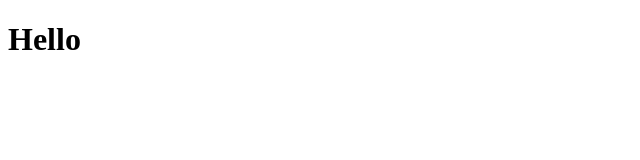
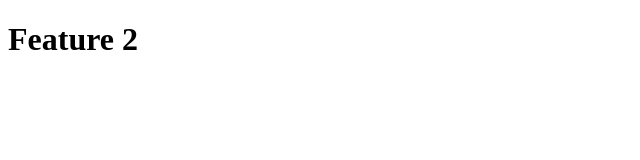
Before and after one commit to alex-sir/git-test, a plain HTML site: page index.html in a window 1280 px wide. Shown: the whole page, without its empty margins (0-640 px from the left). Drawn offline with Linux system fonts and the light colour scheme.

Commit message:
Add feature 2

```diff
--- a/index.html
+++ b/index.html
@@ -7,6 +7,6 @@
     <title>Git Test</title>
 </head>
 <body>
-    <h1>Hello</h1>
+    <h1>Feature 2</h1>
 </body>
 </html>
```
